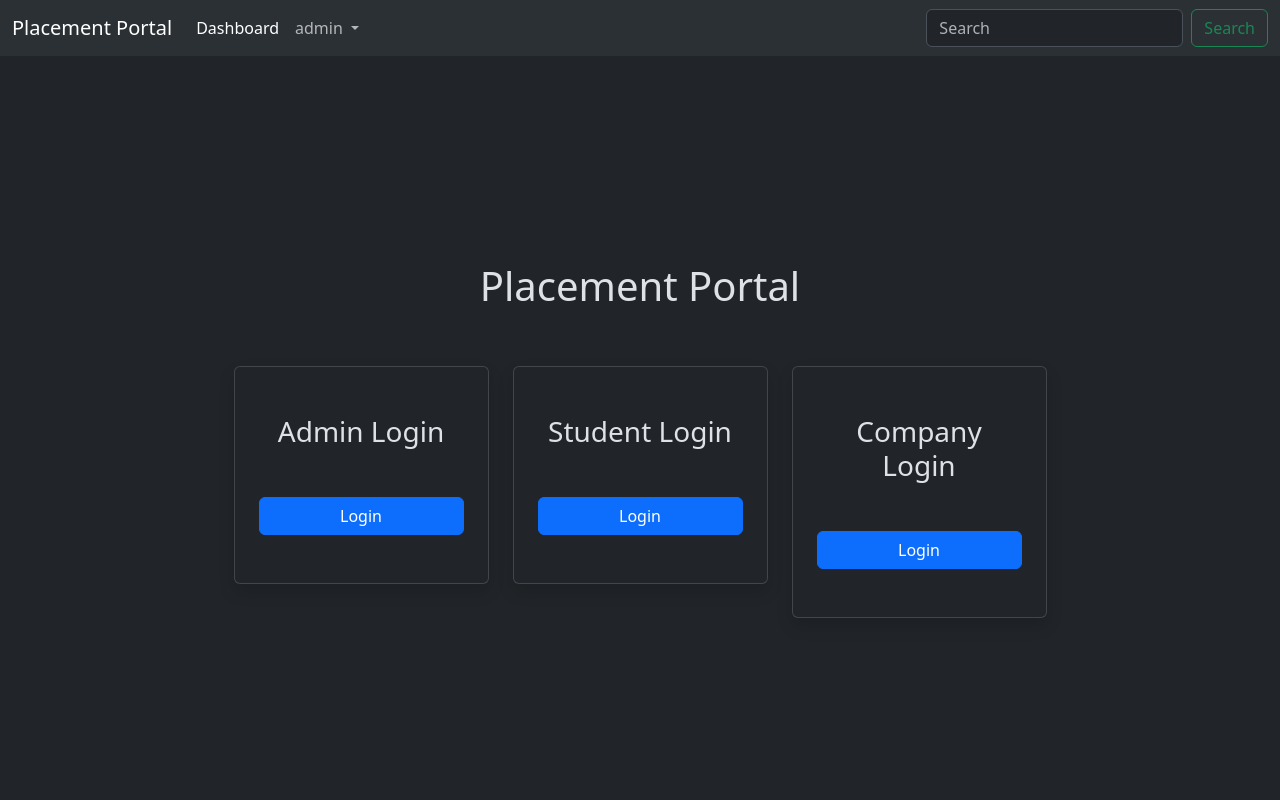
After one commit to 24f2009067/placement-portal-application, a Flask app: template templates/home.html in a window 1280 px wide. The commit adds this page. Run offline with Flask 3, Linux system fonts and the light colour scheme; the template is opened without the code that fills it: most values are stand-ins (such as "Sample title", 1, 10 or a date in 2020).

Commit message:
create home and login pages for admin, students and company. Add models.py to manage the db.

```diff
--- a/app.py
+++ b/app.py
@@ -0,0 +1,16 @@
+from flask import Flask, render_template
+from extensions import db
+
+from routes.auth import auth_bp
+
+app = Flask(__name__)
+app.config["SQLALCHEMY_DATABASE_URI"] = "sqlite:///placement_portal.db"
+db.init_app(app)
+
+with app.app_context():
+    db.create_all()
+
+app.register_blueprint(auth_bp)
+
+if (__name__ == "__main__"):
+    app.run(debug=True)
--- /dev/null
+++ b/extensions.py
@@ -0,0 +1,2 @@
+from flask_sqlalchemy import SQLAlchemy
+db = SQLAlchemy()
--- /dev/null
+++ b/static/style.css
@@ -0,0 +1,3 @@
+.navbar .danger:hover{
+    background-color: red;
+}
--- /dev/null
+++ b/templates/base.html
@@ -0,0 +1,30 @@
+<!doctype html>
+<html lang="en" data-bs-theme="dark">
+    <head>
+        <meta charset="UTF-8" />
+        <meta name="viewport" content="width=device-width, initial-scale=1.0" />
+        <link
+            href="https://cdn.jsdelivr.net/npm/bootstrap@5.3.8/dist/css/bootstrap.min.css"
+            rel="stylesheet"
+            integrity="sha384-sRIl4kxILFvY47J16cr9ZwB07vP4J8+LH7qKQnuqkuIAvNWLzeN8tE5YBujZqJLB"
+            crossorigin="anonymous"
+        />
+        <link rel="stylesheet" href="../static/style.css" />
+        <title>{% block title %}Placement Portal{% endblock %}</title>
+    </head>
+    <body class="d-flex flex-column min-vh-100">
+        {% include "components/navbar.html" %}
+
+        <div
+            class="container flex-grow-1 d-flex align-items-center justify-content-center flex-column mt-4"
+        >
+            {% block content %}{% endblock %}
+        </div>
+
+        <script
+            src="https://cdn.jsdelivr.net/npm/bootstrap@5.3.8/dist/js/bootstrap.bundle.min.js"
+            integrity="sha384-FKyoEForCGlyvwx9Hj09JcYn3nv7wiPVlz7YYwJrWVcXK/BmnVDxM+D2scQbITxI"
+            crossorigin="anonymous"
+        ></script>
+    </body>
+</html>
--- /dev/null
+++ b/templates/components/navbar.html
@@ -0,0 +1,58 @@
+<nav class="navbar navbar-expand-lg bg-body-tertiary">
+    <div class="container-fluid">
+        <a class="navbar-brand" href="#">Placement Portal</a>
+        <button
+            class="navbar-toggler"
+            type="button"
+            data-bs-toggle="collapse"
+            data-bs-target="#navbarSupportedContent"
+            aria-controls="navbarSupportedContent"
+            aria-expanded="false"
+            aria-label="Toggle navigation"
+        >
+            <span class="navbar-toggler-icon"></span>
+        </button>
+        <div class="collapse navbar-collapse" id="navbarSupportedContent">
+            <ul class="navbar-nav me-auto mb-2 mb-lg-0">
+                <li class="nav-item">
+                    <a class="nav-link active" aria-current="page" href="#"
+                        >Dashboard</a
+                    >
+                </li>
+                <li class="nav-item dropdown">
+                    <a
+                        class="nav-link dropdown-toggle"
+                        href="#"
+                        role="button"
+                        data-bs-toggle="dropdown"
+                        aria-expanded="false"
+                    >
+                        {{ current_user_role }}
+                    </a>
+                    <ul class="dropdown-menu">
+                        <li><a class="dropdown-item" href="{{ url_for('auth.admin_login') }}">Admin</a></li>
+                        <li><a class="dropdown-item" href="{{ url_for('auth.student_login') }}">Student</a></li>
+                        <li><a class="dropdown-item" href="{{ url_for('auth.company_login') }}">Company</a></li>
+                        <li><hr class="dropdown-divider" /></li>
+                        <li>
+                            <a class="dropdown-item danger" href="#"
+                                >Log Out</a
+                            >
+                        </li>
+                    </ul>
+                </li>
+            </ul>
+            <form class="d-flex" role="search">
+                <input
+                    class="form-control me-2"
+                    type="search"
+                    placeholder="Search"
+                    aria-label="Search"
+                />
+                <button class="btn btn-outline-success" type="submit">
+                    Search
+                </button>
+            </form>
+        </div>
+    </div>
+</nav>
--- /dev/null
+++ b/templates/home.html
@@ -0,0 +1,39 @@
+{% extends "base.html"%}
+
+{% block title %}Home{% endblock %}
+
+{% block content %}
+<div class="row mb-5">
+    <h1>Placement Portal</h1>
+</div>
+<div class="row justify-content-center g-4 w-100">
+
+    <div class="col-lg-3 col-md-6">
+        <div class="card shadow p-4 text-center py-5">
+            <h3 class="mb-5">Admin Login</h3>
+            <a href="{{ url_for('auth.admin_login') }}" class="btn btn-primary w-100">
+                Login
+            </a>
+        </div>
+    </div>
+
+    <div class="col-lg-3 col-md-6">
+        <div class="card shadow p-4 text-center py-5">
+            <h3 class="mb-5">Student Login</h3>
+            <a href="{{ url_for('auth.student_login') }}" class="btn btn-primary w-100">
+                Login
+            </a>
+        </div>
+    </div>
+
+    <div class="col-lg-3 col-md-6">
+        <div class="card shadow p-4 text-center py-5">
+            <h3 class="mb-5">Company Login</h3>
+            <a href="{{ url_for('auth.company_login') }}" class="btn btn-primary w-100">
+                Login
+            </a>
+        </div>
+    </div>
+
+</div>
+{% endblock %}
```
Also changed, not shown: models.py (added, +14 -0 lines), routes/auth.py (added, +31 -0 lines), templates/admin/login.html (added, +25 -0 lines), templates/company/createDrive.html (added, +83 -0 lines), templates/company/login.html (added, +28 -0 lines), templates/company/register.html (renamed from templates/register.html, +4 -10 lines), templates/student/login.html (added, +28 -0 lines), templates/student/register.html (renamed from templates/login.html, +8 -9 lines), instance/placement_portal.db (added), routes/admin.py (added), routes/company.py (added), routes/student.py (added).
